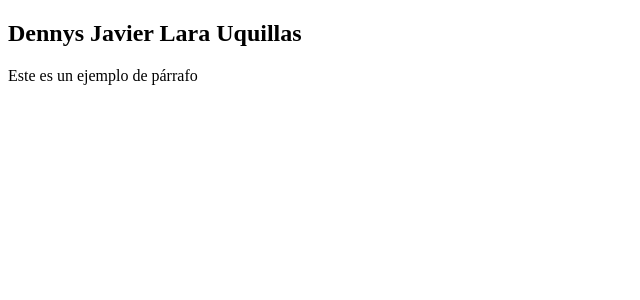
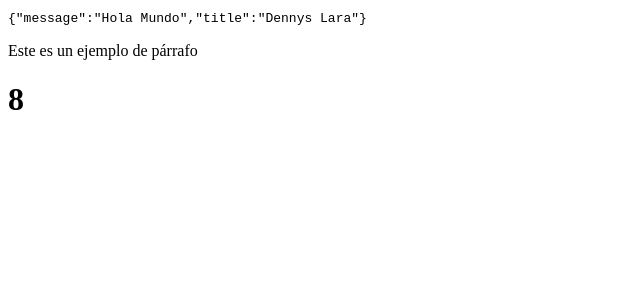
Before and after one commit to dennysjlarau/react-yarm-vit, a React (Vite) app: page / in a window 1280 px wide. Shown: the top 300 px of the page, without its empty margins (0-640 px from the left). Built offline with nearby package versions, Linux system fonts and the light colour scheme.

Commit message:
impresión de variables y objetos en los tag de html del archivo jsx

```diff
--- a/src/FirstApp.jsx
+++ b/src/FirstApp.jsx
@@ -9,11 +9,21 @@
 //   )
 // }
 
+const newMessage = {
+  message: 'Hola Mundo',
+  title: 'Dennys Lara',
+};
+
+const getSuma = (num1, num2) => {
+  return num1 + num2;
+}
+
 export const FirstApp = () => {
   return (
     <>
-      <h2>Dennys Javier Lara Uquillas</h2>
+      <code>{ JSON.stringify(newMessage) }</code>
       <p>Este es un ejemplo de párrafo</p>
+      <h1>{getSuma(3,5)}</h1>
     </>
   )
 }
```
